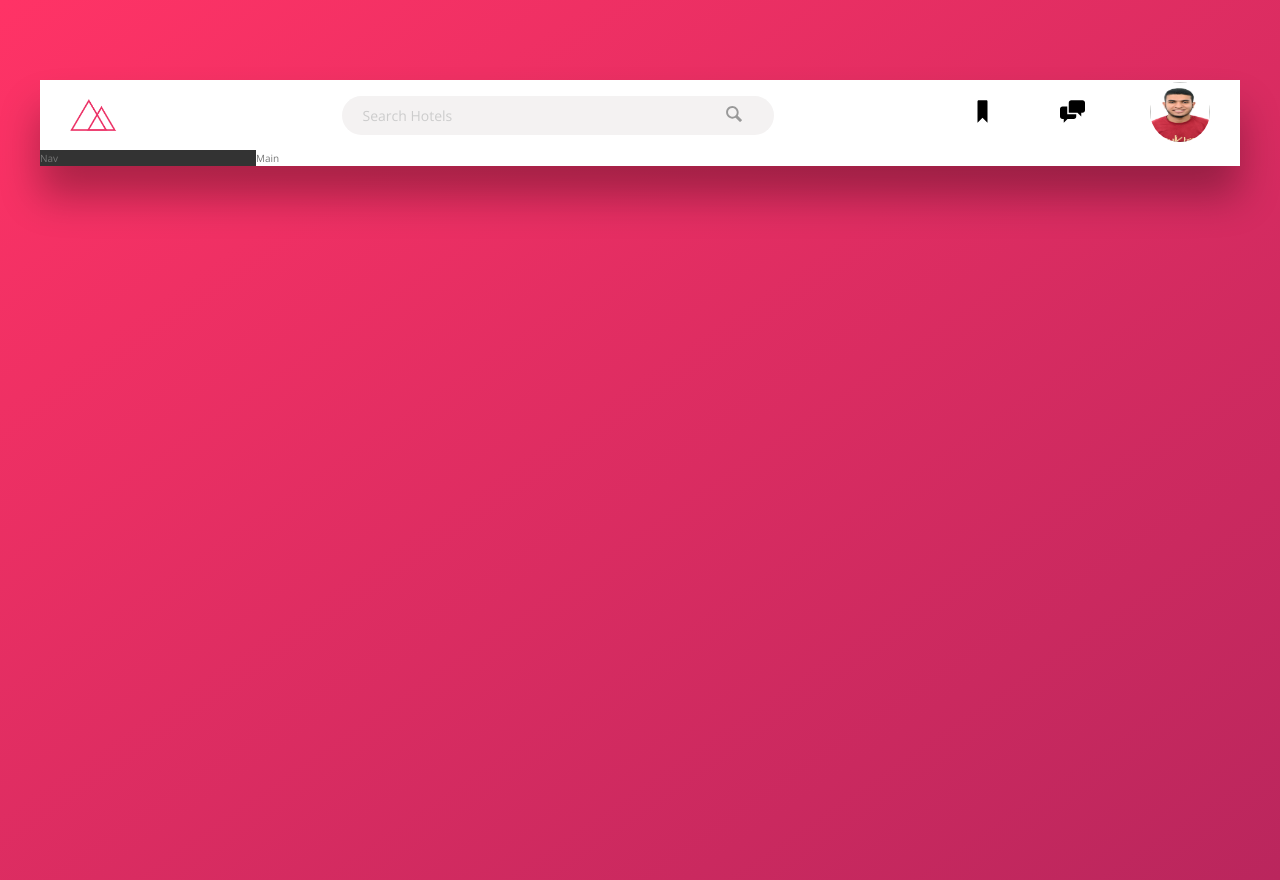
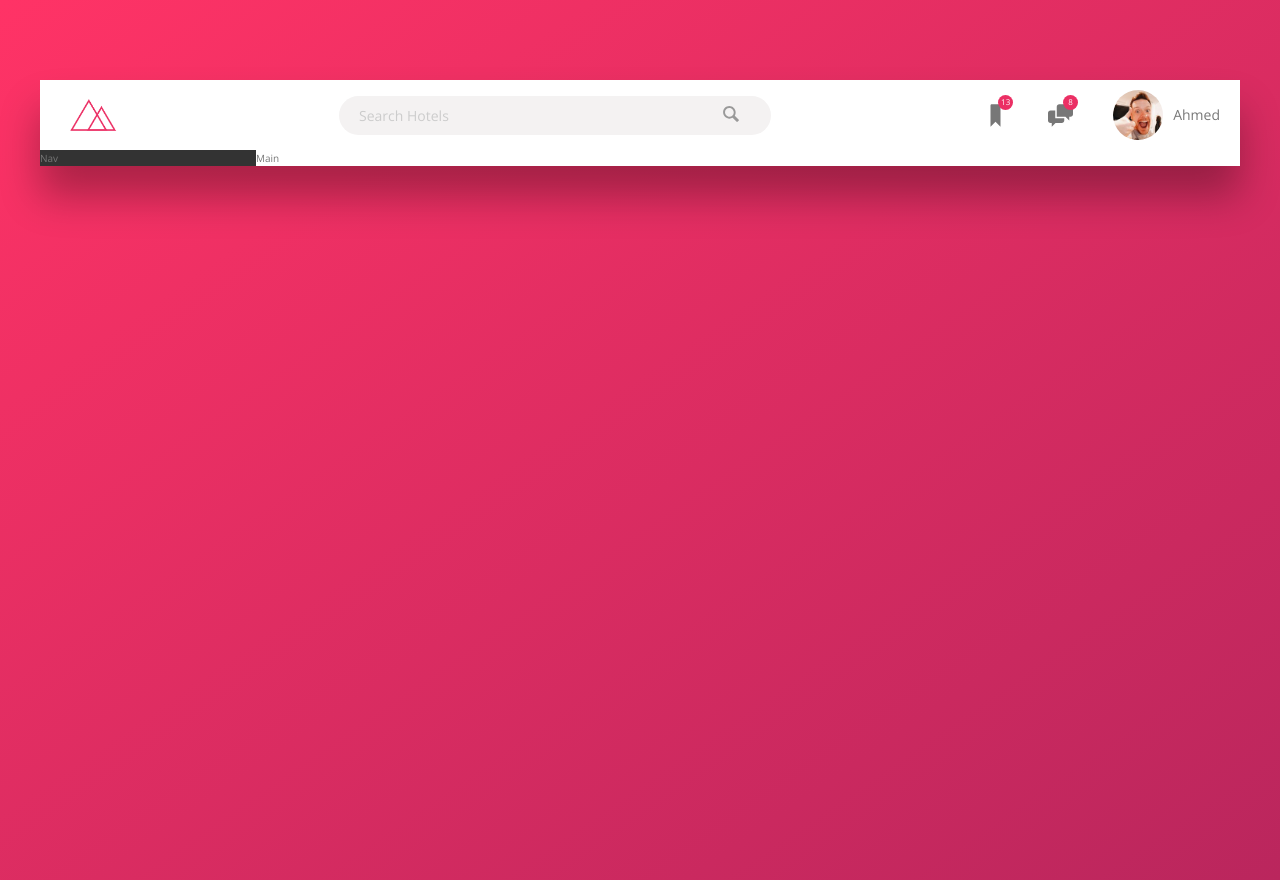
Before and after one commit to ahmedasad236/Trillo, a website: page index.html in a window 1280 px wide. Drawn offline with nearby package versions, Linux system fonts and the light colour scheme.

Commit message:
Finish the header part

```diff
--- a/index.html
+++ b/index.html
@@ -34,23 +34,23 @@
             <svg class="user-nav__icon">
               <use xlink:href="./img/sprite.svg#icon-bookmark"></use>
             </svg>
-            <span class="user-nav__notification"></span>
+            <span class="user-nav__notification">13</span>
           </div>
 
           <div class="user-nav__icon-box">
             <svg class="user-nav__icon">
               <use xlink:href="./img/sprite.svg#icon-chat"></use>
             </svg>
-            <span class="user-nav__notification"></span>
+            <span class="user-nav__notification">8</span>
           </div>
 
           <div class="user-nav__user-box">
             <img
-              src="./img/asaad-user.jpg"
+              src="./img/user-1.jpg"
               alt="User Photo"
               class="user-nav__user-photo"
             />
-            <span class="user-nav__user-name"></span>
+            <span class="user-nav__user-name">Ahmed</span>
           </div>
         </nav>
       </header>
--- a/sass/_components.scss
+++ b/sass/_components.scss
@@ -63,32 +63,54 @@
 ///////////////////////////////////////////////
 /// USER NAVIGATION
 .user-nav {
-  margin-right: 3rem;
+  align-self: stretch;
   display: flex;
   justify-content: space-between;
   align-items: center;
-  flex: 0 0 20%;
+  & > * {
+    padding: 0 2rem;
+    cursor: pointer;
+    transition: all 0.2s;
+    height: 100%;
+    display: flex;
+    align-items: center;
+  }
+
+  & > *:hover {
+    background-color: $color-grey-light-3;
+  }
+
   &__icon-box {
-    margin-right: 3rem;
+    position: relative;
   }
 
   &__icon {
     height: 2.5rem;
     width: 2.5rem;
+    fill: $color-grey-dark-2;
   }
 
   &__notification {
-  }
-
-  &__user-box {
+    font-size: 0.8rem;
+    font-weight: 400;
+    background-color: $color-primary;
+    height: 1.5rem;
+    width: 1.5rem;
+    border-radius: 50%;
+    // center the text using flex box
+    display: flex;
+    justify-content: center;
+    align-items: center;
+    color: #fff;
+    position: absolute;
+    top: 1.5rem;
+    right: 1.5rem;
   }
 
   &__user-photo {
-    width: 6rem;
-    height: 6rem;
+    height: 5rem;
+    width: 5rem;
     border-radius: 50%;
-  }
-
-  &__user-name {
+    margin-right: 1rem;
   }
 }
```
Also changed, not shown: css/style.css.
